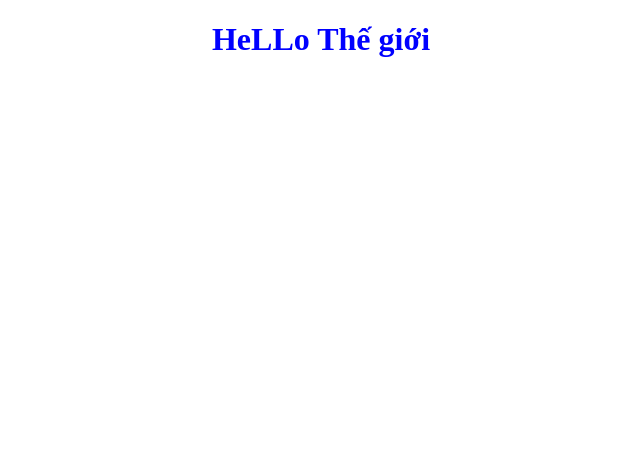
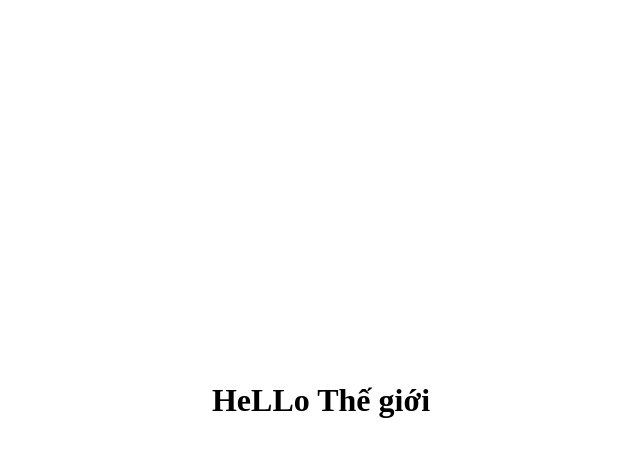
Before and after one commit to pakhoakuy66/demo1, a plain HTML site: page index.html in a window 1280 px wide. Shown: the whole page, without its empty margins (319-959 px from the left). Drawn offline with Linux system fonts and the light colour scheme.

Commit message:
update css

```diff
--- a/index.html
+++ b/index.html
@@ -5,10 +5,16 @@
         <meta name="viewport" content="width=device-width, initial-scale=1.0" />
         <title>Demo github</title>
         <style>
-            h1 {
+            body {
                 display: flex;
                 justify-content: center;
-                color: blue;
+                align-items: center;
+                height: 100vh;
+                margin: 0;
+            }
+
+            h1 {
+                text-align: center;
             }
         </style>
     </head>
```
